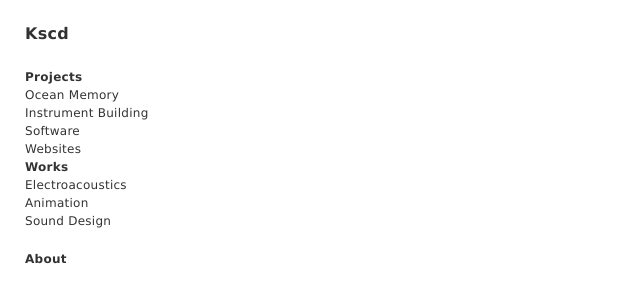
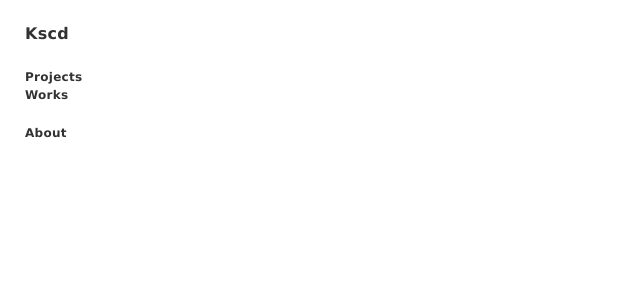
Before and after one commit to Mcas4150/NewPortfolio, a React (Create React App) app: page / in a window 1280 px wide. Shown: the top 302 px of the page, without its empty margins (0-640 px from the left). Built offline with nearby package versions, Linux system fonts and the light colour scheme.

Commit message:
link expands

```diff
--- a/src/components/App.js
+++ b/src/components/App.js
@@ -6,6 +6,9 @@ import { Squiggle } from "./works/animations/Squiggle";
 import "./App.css";
 
 //import ReleasePage from "./discogs/release_page";
+
+import WorksList from "./works/WorksList";
+import ProjectsList from "./projects/ProjectsList";
 
 import Title from "./tiles/Title";
 import Info from "./tiles/Info";
@@ -55,7 +58,11 @@ const App = () => {
           </MenuTile>
           <Clear></Clear>
           <InfoTile>
-            <Info />
+            {/* <Info /> */}
+            <Switch>
+              <Route path="/projects/ocean-memory" component={ProjectsList} />
+              <Route path="/works/animation" component={WorksList} />
+            </Switch>
           </InfoTile>
         </TileContainer>
       </AppContext.Provider>
@@ -115,5 +122,4 @@ const MenuTile = styled(Tile)`
   grid-area: menu;
 `;
 
-
 export default App;
--- a/src/components/tiles/Menu.js
+++ b/src/components/tiles/Menu.js
@@ -1,4 +1,4 @@
-import React, { useContext } from "react";
+import React, { useContext, useState } from "react";
 import { Link } from "react-router-dom";
 import AppContext from "../context-file";
 import styled from "@emotion/styled";
@@ -6,24 +6,41 @@ import styled from "@emotion/styled";
 function Menu(props) {
   const context = useContext(AppContext);
 
+  const [showProjects, setShowProjects] = useState(false);
+  const [showWorks, setShowWorks] = useState(false);
+
+  const toggleLink = (props) => {
+    if (props === "projects") {
+      setShowProjects(!showProjects);
+    } else if (props === "works") {
+      setShowWorks(!showWorks);
+    }
+  };
+
   return (
     <MenuContainer>
       <MenuCategory>
-        <CategoryLink>Projects</CategoryLink>
-        <LinkContainer>
+        <CategoryLink onClick={() => toggleLink("projects")}>
+          Projects
+        </CategoryLink>
+        <LinkContainer
+          style={showProjects ? { display: "flex" } : { display: "none" }}
+        >
           <MenuLink to={{ pathname: `/projects/ocean-memory` }}>
             Ocean Memory
           </MenuLink>
           <MenuLink to={{ pathname: `/projects/instruments` }}>
-            Instrument Building
+            Instruments
           </MenuLink>
           <MenuLink to={{ pathname: `/projects/software` }}>Software</MenuLink>
           <MenuLink to={{ pathname: `/projects/websites` }}>Websites</MenuLink>
         </LinkContainer>
       </MenuCategory>
       <MenuCategory>
-        <CategoryLink>Works</CategoryLink>
-        <LinkContainer>
+        <CategoryLink onClick={() => toggleLink("works")}>Works</CategoryLink>
+        <LinkContainer
+          style={showWorks ? { display: "flex" } : { display: "none" }}
+        >
           <MenuLink to={{ pathname: `/works/electroacoustics` }}>
             Electroacoustics
           </MenuLink>
@@ -51,7 +68,6 @@ const AboutLink = styled(CategoryLink)`
   margin-top: 20px;
 `;
 const LinkContainer = styled.div`
-  display: flex;
   flex-direction: column;
 `;
 
```
Also changed, not shown: 1 other file (tests, documents, lock files or other folders).
